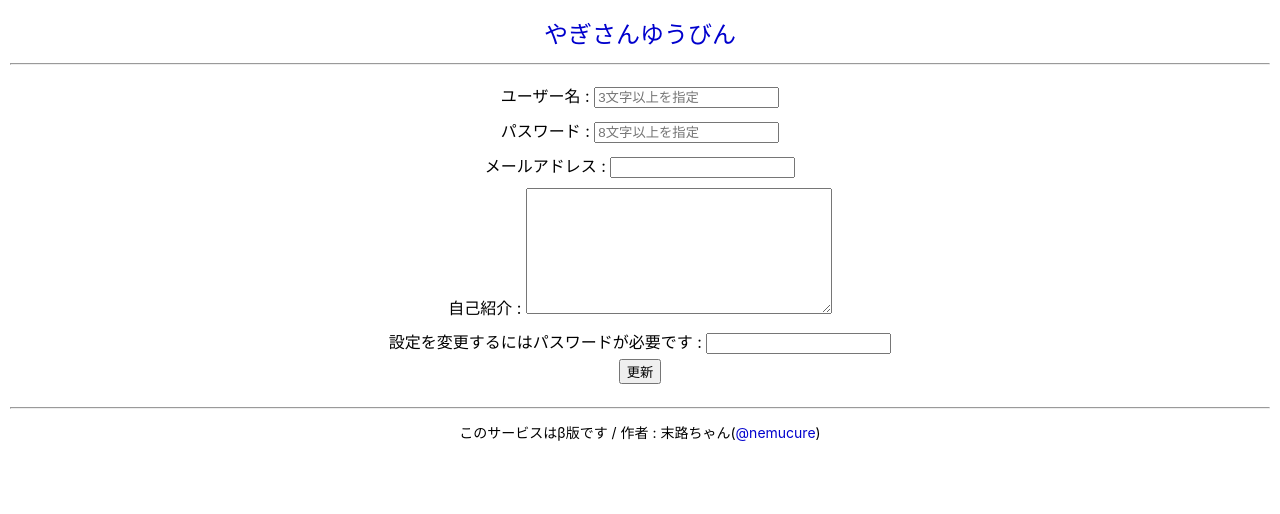
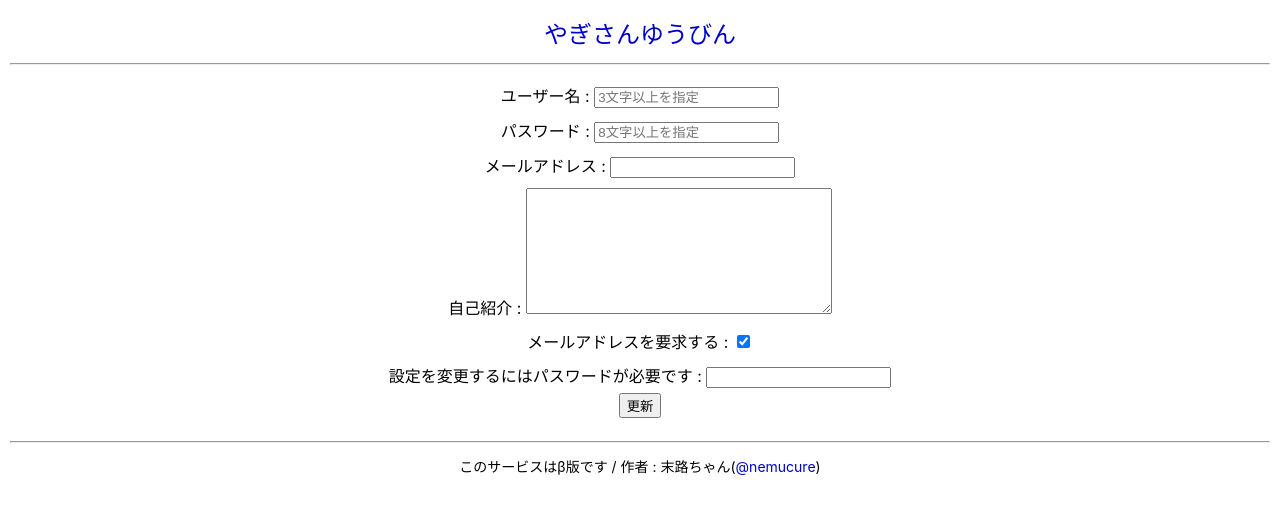
Before and after one commit to shimiwaka/yagisan-react, a React (Create React App) app: page /profile in a window 1280 px wide. Shown: the top 514 px of the page. Built offline with nearby package versions, Linux system fonts and the light colour scheme; no server answers.

Commit message:
enable to set secure mode

```diff
--- a/src/components/Profile.tsx
+++ b/src/components/Profile.tsx
@@ -12,6 +12,7 @@ const Profile = () => {
   const [description, setDescription] = React.useState("");
   const [username, setUsername] = React.useState("");
   const [password, setPassword] = React.useState("");
+  const [secureMode, setSecureMode] = React.useState(true);
   const [confirmPassword, setConfirmPassword] = React.useState("");
   const [email, setEmail] = React.useState("");
 
@@ -26,6 +27,7 @@ const Profile = () => {
           setEmail(response.data.email);
           setUsername(response.data.username);
           setDescription(response.data.description);
+          setSecureMode(response.data.SecureMode);
         } else {
           alert(response.data.message);
         }
@@ -48,6 +50,7 @@ const Profile = () => {
     urlParams.append("newEmail", email);
     urlParams.append("newDescription", description);
     urlParams.append("password", confirmPassword);
+    urlParams.append("newSecureMode", secureMode ? "true" : "false");
     urlParams.append("accessToken", Cookies.get("access_token") || "");
 
     axios
@@ -110,6 +113,14 @@ const Profile = () => {
         />
       </div>
       <div>
+        メールアドレスを要求する :{" "}
+        <input
+          type="checkbox"
+          checked={secureMode}
+          onChange={() => setSecureMode((prevState) => !prevState)}
+        ></input>
+      </div>
+      <div>
         設定を変更するにはパスワードが必要です :{" "}
         <input
           type="password"
```
